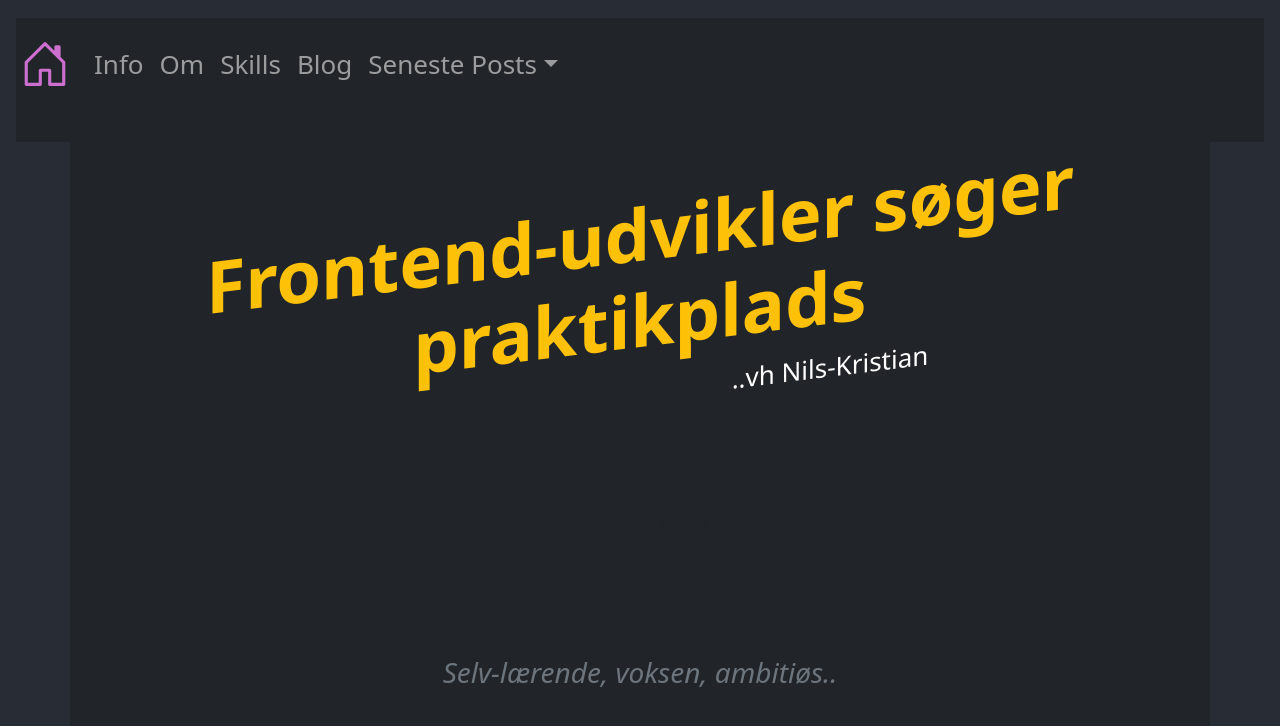
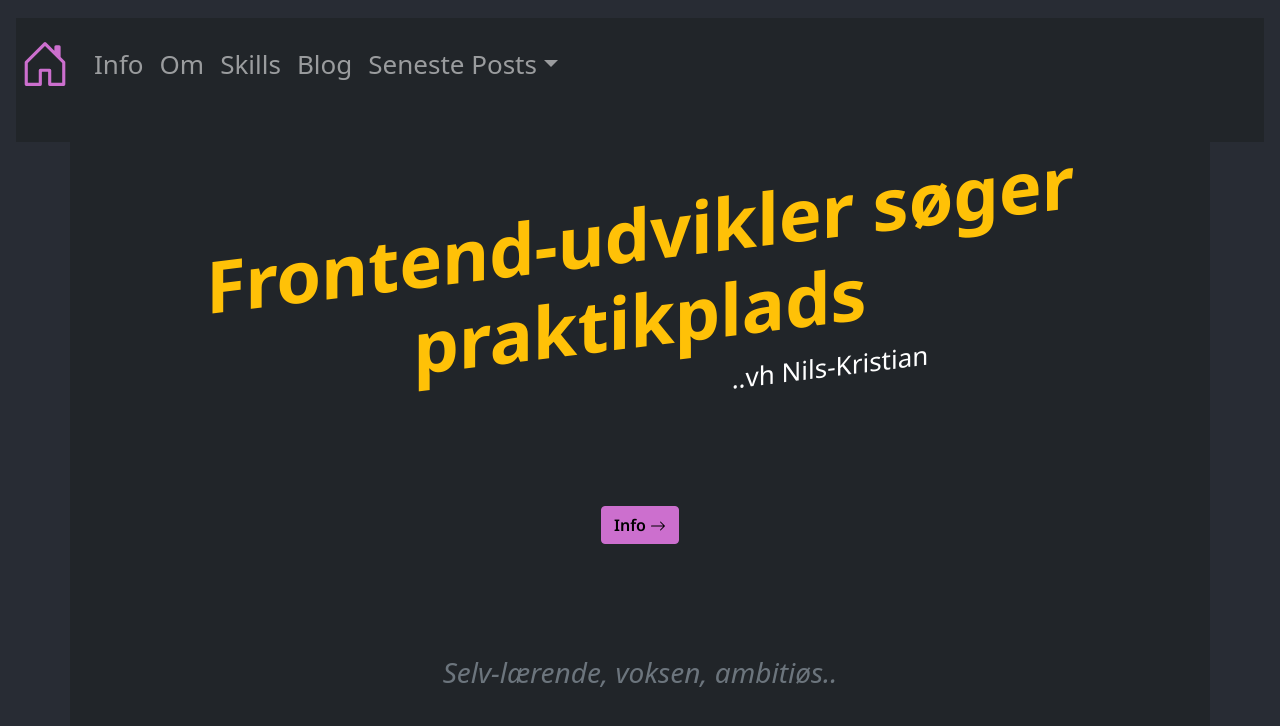
Before and after one commit to nkped/nkped.github.io, a React (Create React App) app: page / in a window 1280 px wide. Shown: the top 726 px of the page. Built offline with nearby package versions, Linux system fonts and the light colour scheme.

Commit message:
Tilføj Bootstrap-customization

```diff
--- a/package.json
+++ b/package.json
@@ -25,7 +25,8 @@
     "start": "react-scripts start",
     "build": "react-scripts build",
     "test": "react-scripts test",
-    "eject": "react-scripts eject"
+    "eject": "react-scripts eject",
+    "sass" : "sass src/Sass:src/Css --watch --no-source-map"
   },
   "eslintConfig": {
     "extends": [
--- a/src/App.js
+++ b/src/App.js
@@ -2,12 +2,9 @@
 import React from "react";
 import { Outlet } from "react-router-dom";
 import { IconContext } from "react-icons";
-
-//Styles
-import "./App.css";
-
 //Components
 import { MyNavBar } from "./components/myNavBar";
+import "./App.css";
 
 function App() {
   return (
--- /dev/null
+++ b/src/custom.scss
@@ -0,0 +1,18 @@
+// Option A: Include all of Bootstrap
+
+// Include any default variable overrides here (though functions won't be available)
+
+$primary: #0074d9;
+$danger: #cc6fce;
+
+@import "~bootstrap/scss/bootstrap.scss";
+
+
+/*
+Farve-prøver
+#cc6fce;
+
+
+
+Lav delvis Bootstrap-import sådan:
+https://getbootstrap.com/docs/5.0/customize/sass/#file-structure */
--- a/src/index.js
+++ b/src/index.js
@@ -1,7 +1,7 @@
 import * as ReactDOMClient from "react-dom/client";
 
 //Bootstrap
-import custom from "./sass/custom.scss";
+import "./custom.scss";
 
 //Remember at deploy - switch to HashRouter!
 import {
@@ -13,8 +13,6 @@ import {
 
 //React
 import { StrictMode } from "react";
-//Styles
-import "./index.css";
 //Routes
 import App from "./App";
 import Om from "./routes/om";
--- a/src/routes/home.jsx
+++ b/src/routes/home.jsx
@@ -18,12 +18,8 @@ export default function Home() {
         </Row>
         <Row>
           <Col>
-            <Button
-              href="/#/kontakt"
-              variant="bgColor"
-              className="Noto600 my-5"
-            >
-              Kontakt og info
+            <Button href="/#/kontakt" variant="danger" className="Noto600 my-5">
+              Info
               <ArrowRight className="ms-1" />
             </Button>
           </Col>
--- a/src/sass/custom.scss
+++ /dev/null
@@ -1 +0,0 @@
-@import '~bootstrap/scss/bootstrap.scss';
```
